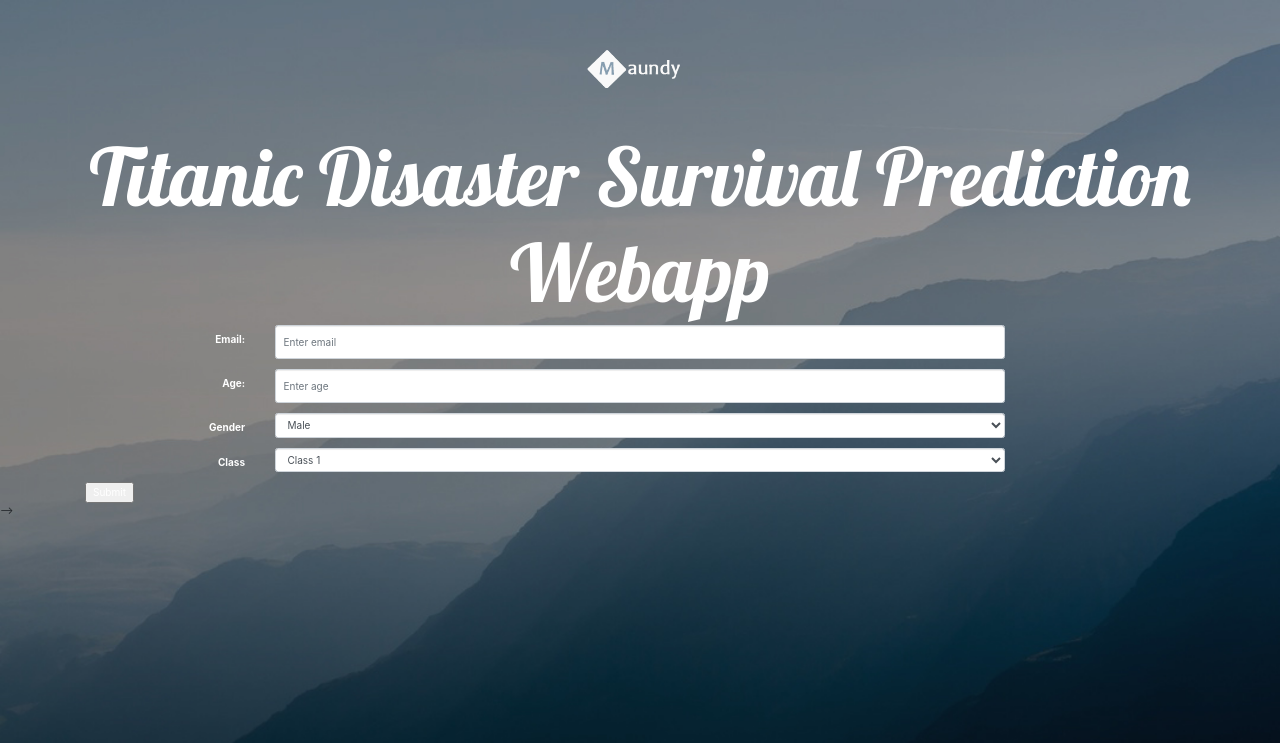
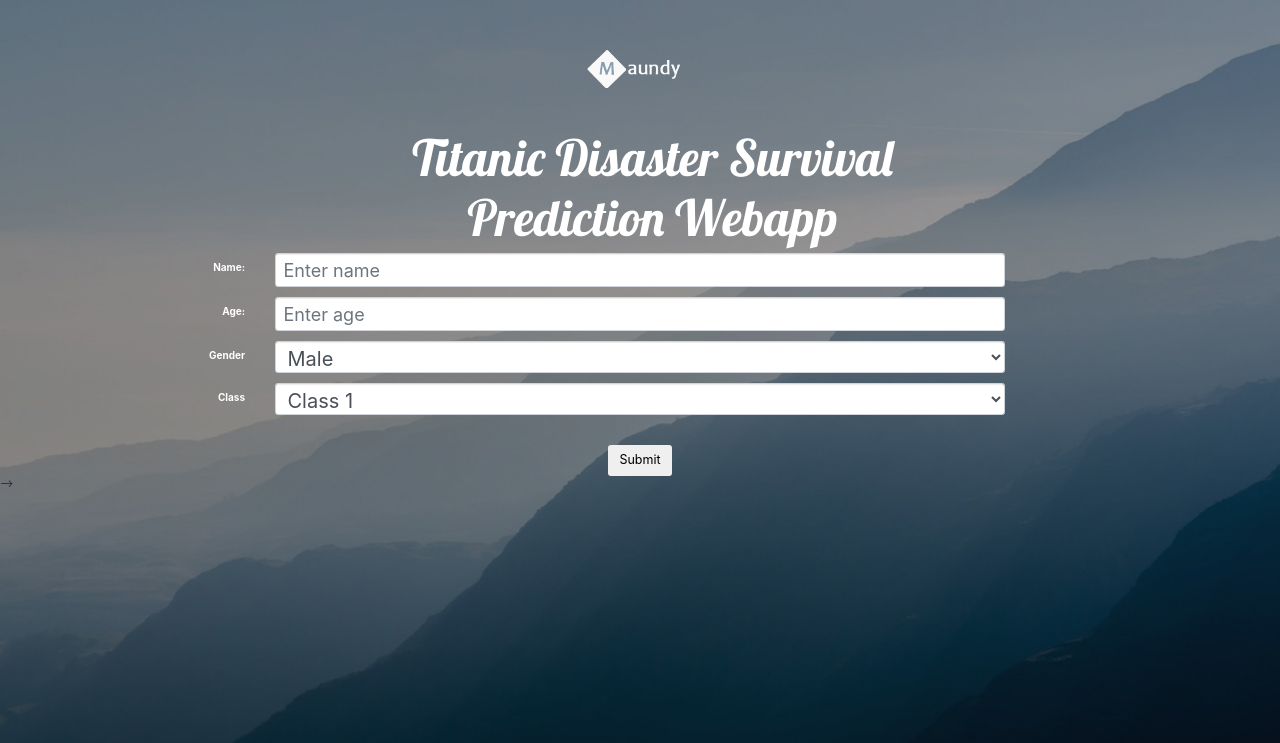
Before and after one commit to prasad5141/titanic-survival-prediction-webapp, a Django app: page /predict in a window 1280 px wide. Shown: the top 743 px of the page. Run offline with Django 3.2, Linux system fonts and the light colour scheme; some libraries are stand-ins or nearby versions.

Commit message:
worked on form fields alignment and data passover to server

```diff
--- a/static/css/style.css
+++ b/static/css/style.css
@@ -43,7 +43,7 @@ q:before, q:after {
 .logo h2
 {
 	font-family: 'Lobster', cursive;
-	font-size: 80px;
+	font-size: 50px;
     padding-top: 40px;
 }
 /* #countdown {
@@ -106,7 +106,7 @@ q:before, q:after {
 }
 .img i
 {
-	font-size: 80px;
+	font-size: 50px;
 }
 /* .subcription-info
 {
@@ -322,3 +322,7 @@ body{
         margin: 0 auto;
 }
 } */
+
+.text-center {
+    text-align: center !important;
+  }
--- /dev/null
+++ b/static/js/webapp.js
@@ -0,0 +1,8 @@
+$(document).ready(function(){
+    $('#button').click(function(e){
+        // e.preventDefault()
+        console.log('button clicked')
+
+    })
+
+});
--- a/templates/index.html
+++ b/templates/index.html
@@ -20,10 +20,15 @@
   <div class="content">
     <div class="container wow fadeInUp delay-03s">
       <div class="row">
-        <div class="logo text-center">
+      <div class="col-sm-3">
+      </div>
+      <div class="col-sm-6">
+              <div class="logo text-center">
           <img src="{% static 'img/logo.png' %}" alt="logo" width="150">
-          <h2>Titanic Disaster Survival Prediction Webapp</h2>
+          <h2 style="margin-left:25px; text-align:center;">Titanic Disaster Survival Prediction Webapp</h2>
         </div>
+
+      </div>
 
         <!-- <div id="countdown" data-wow-delay=".3s" data-date="Dec 26, 2016 06:00:00"></div> -->
         <!-- <h2 class="subs-title text-center">Subscribe now to get Recent updates!!!</h2> -->
@@ -41,25 +46,26 @@
     </div>
 
 
-  <form class="form-horizontal">
+  <form class="form-horizontal" method="post" action="{% url 'predict'%}">
+  {% csrf_token %}
     <div class="form-group">
-      <label class="control-label col-sm-2" for="email">Email:</label>
+      <label class="control-label col-sm-2" for="email">Name:</label>
       <div class="col-sm-8">
-        <input type="email" class="form-control" id="email" placeholder="Enter email">
+        <input type="text" class="form-control" name="name" id="email" placeholder="Enter name" style="font-size:18px;">
       </div>
 
     </div>
     <div class="form-group">
       <label class="control-label col-sm-2" for="email">Age:</label>
       <div class="col-sm-8">
-        <input type="age" class="form-control" id="age" placeholder="Enter age">
+        <input type="age" class="form-control" id="age" name="age"placeholder="Enter age" style="font-size:18px;">
       </div>
 
     </div>
     <div class="form-group">
       <label for="exampleFormControlSelect1" class=" control-label col-sm-2">Gender</label>
       <div class="col-sm-8">
-      <select class="form-control" id="gender">
+      <select class="form-control" id="gender" name="gender" style="font-size:20px; height:32px;">
         <option>Male</option>
         <option>Female</option>
       </select>
@@ -68,7 +74,7 @@
     <div class="form-group">
       <label for="exampleFormControlSelect1"  class=" control-label col-sm-2">Class</label>
       <div class="col-sm-8">
-      <select class="form-control" id="class">
+      <select class="form-control" id="class" name="passenger_class" style="font-size:20px;height:32px;">
         <option>Class 1</option>
         <option>Class 2</option>
         <option>Class 3</option>
@@ -77,8 +83,9 @@
     </div>
     </div>
 
-
-<input type="submit" class="success">
+    <div class="col-md-4 col-sm-offset-4 text-center">
+      <button id="button" name="button" style="color:black; margin-top:20px;" class="btn btn-lg">Submit</button>
+    </div>
   </form>
 
     <!-- <section>
@@ -122,10 +129,7 @@
   </footer> -->
   <script src="{% static 'js/jquery.min.js' %}"></script>
   <script src="{% static 'js/bootstrap.min.js' %}"></script>
-  <script src="{% static 'js/jquery.countdown.min.js' %}"></script>
-  <script src="{% static 'js/wow.js' %}"></script>
-  <script src="{% static 'js/custom.js' %}"></script>
-  <script src="{% static 'contactform/contactform.js' %}"></script>
+  <script src="{% static 'js/webapp.js' %}"></script>
 
 </body>
 
--- a/titanicsurvivalapp/forms.py
+++ b/titanicsurvivalapp/forms.py
@@ -3,13 +3,13 @@ from django import forms
 
 class InputForm(forms.Form):
     P_class = (
-        ('1', '1st Class'),
-        ('2', '2nd Class'),
-        ('3', '3rd Class')
+        ('Class 1', '1st Class'),
+        ('Class 2', '2nd Class'),
+        ('Class 3', '3rd Class')
     )
     gender = (
-        ('0', 'Female'),
-        ('1', 'Male')
+        ('Female', 'Female'),
+        ('Male', 'Male')
     )
     name = forms.CharField(required=True)
     passenger_class = forms.ChoiceField(choices=P_class, required=True)
--- a/titanicsurvivalapp/views.py
+++ b/titanicsurvivalapp/views.py
@@ -14,6 +14,7 @@ def home(request):
     return render(request, 'home.html')
 
 def predict(request):
+    print(request.method)
     if request.method == "GET":
         form = InputForm()
         history = History.objects.all()
@@ -21,15 +22,26 @@ def predict(request):
     if request.method == "POST":
         form = InputForm(request.POST)
         print(request.POST.get('gender'))
+        print(request.POST.get('age'))
+        print(request.POST.get('name'))
+        print(request.POST.get('passenger_class'))
         if form.is_valid():
+            print('inside valid form')
             Sex_female = 0
             Sex_male = 0
             print(type(form['gender'].value()))
-            if form['gender'].value() == '0':
+            if form['gender'].value() == 'Female':
                 Sex_female = 1
             else:
                 Sex_male = 1
-            input_data = [request.POST.get('passenger_class'), request.POST.get('age'), Sex_female, Sex_male ]
+
+            if form['passenger_class'].value() == 'Class 1':
+                Pclass = 1
+            elif form['passenger_class'].value() == 'Class 2':
+                Pclass = 2
+            else:
+                Pclass = 3
+            input_data = [Pclass, request.POST.get('age'), Sex_female, Sex_male ]
             h = History.objects.create(name=request.POST.get('name'), age=request.POST.get('age'), passenger_class=int(request.POST.get('passenger_class')), gender=form['gender'].value())
             print(input_data)
             data = pd.Series(input_data, index=['Pclass','Age', 'Sex_female', 'Sex_male'])
```
